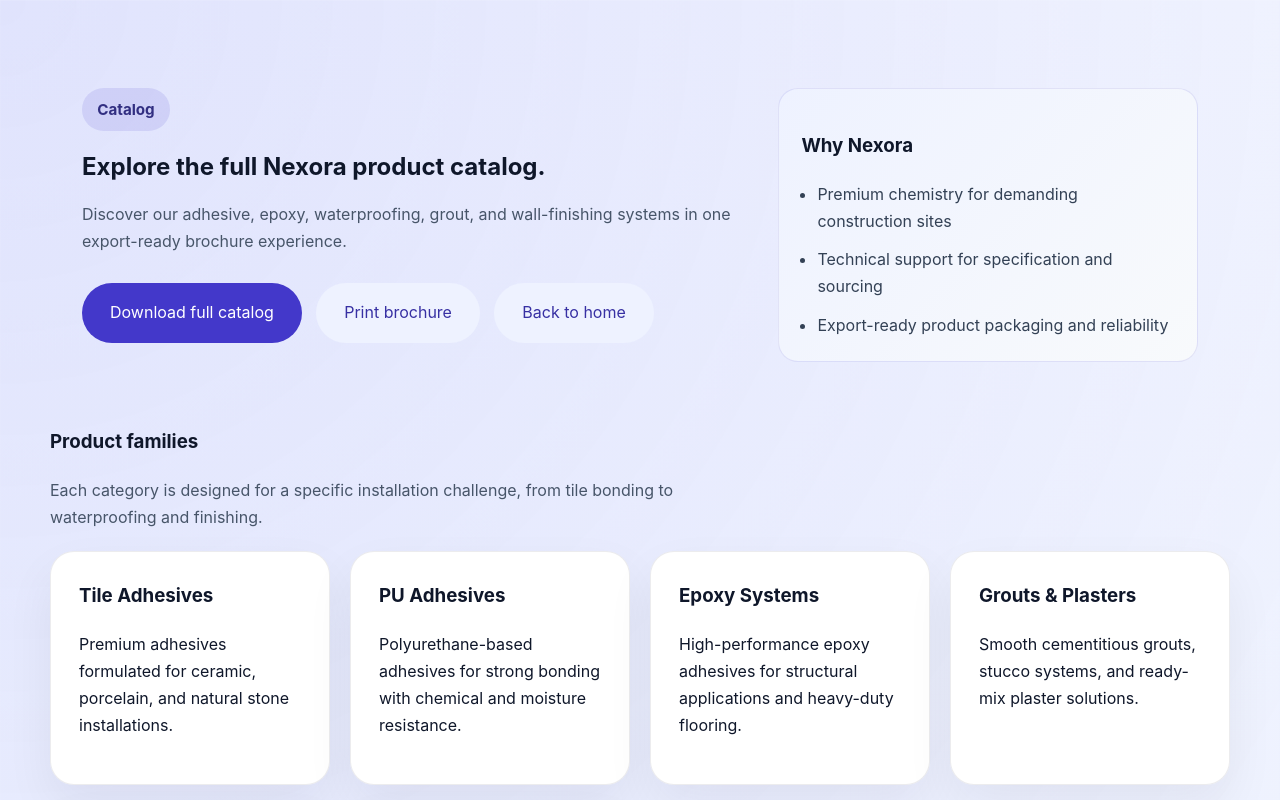
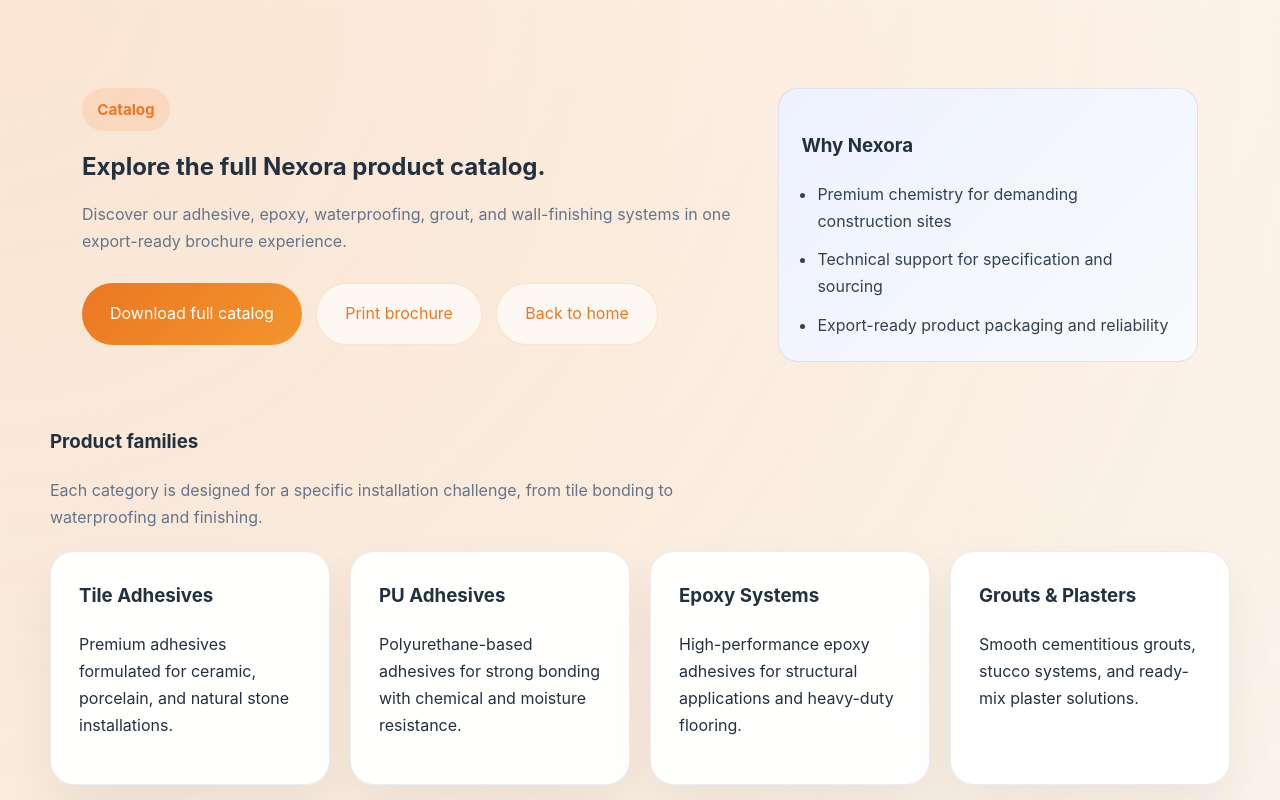
Before and after one commit to jaypalsodha/nexora, a Next.js app: page /catalog in a window 1280 px wide. Shown: the top 800 px of the page. Built offline with nearby package versions, Linux system fonts and the light colour scheme.

Commit message:
Apply logo-inspired Nexora color palette

```diff
--- a/app/globals.css
+++ b/app/globals.css
@@ -1,10 +1,19 @@
 :root {
   color-scheme: light;
   font-family: Inter, system-ui, -apple-system, BlinkMacSystemFont, "Segoe UI", sans-serif;
-  background-color: #f1f5ff;
-  color: #0f172a;
+  background-color: #f8f3ea;
+  color: #23313f;
   line-height: 1.7;
   font-size: 16px;
+  --accent: #ec7723;
+  --accent-strong: #f3952c;
+  --accent-soft: rgba(236, 119, 35, 0.12);
+  --accent-soft-strong: rgba(243, 149, 44, 0.16);
+  --ink: #23313f;
+  --muted: #64748b;
+  --surface: #ffffff;
+  --surface-alt: #fdf8f1;
+  --border: rgba(35, 49, 63, 0.12);
 }
 
 * {
@@ -17,8 +26,9 @@
 }
 
 body {
-  background: radial-gradient(circle at top left, rgba(99, 102, 241, 0.16), transparent 35%),
-    linear-gradient(180deg, #f8fbff 0%, #eef4ff 50%, #ffffff 100%);
+  background: radial-gradient(circle at top left, rgba(236, 119, 35, 0.16), transparent 32%),
+    linear-gradient(180deg, #fdfaf4 0%, #f7efe7 50%, #ffffff 100%);
+  color: var(--ink);
 }
 
 a {
@@ -46,7 +56,7 @@
 }
 
 .section-alt {
-  background: #ffffff;
+  background: #fcfaf7;
 }
 
 .site-header {
@@ -54,8 +64,8 @@
   top: 0;
   z-index: 20;
   backdrop-filter: blur(18px);
-  background: rgba(255, 255, 255, 0.88);
-  border-bottom: 1px solid rgba(148, 163, 184, 0.18);
+  background: rgba(255, 255, 255, 0.9);
+  border-bottom: 1px solid rgba(35, 49, 63, 0.08);
 }
 
 .header-inner {
@@ -72,7 +82,7 @@
   align-items: flex-start;
   gap: 0.24rem;
   font-weight: 800;
-  color: #1e293b;
+  color: var(--ink);
   line-height: 1.05;
   padding-left: 0.1rem;
 }
@@ -90,7 +100,7 @@
   bottom: -0.28rem;
   width: 100%;
   height: 2px;
-  background: linear-gradient(90deg, #4338ca, transparent);
+  background: linear-gradient(90deg, var(--accent), transparent);
   border-radius: 999px;
 }
 
@@ -99,7 +109,7 @@
   font-weight: 700;
   letter-spacing: 0.14em;
   text-transform: uppercase;
-  color: #475569;
+  color: var(--muted);
   margin-top: 0.2rem;
 }
 
@@ -110,13 +120,13 @@
 }
 
 .nav-links a {
-  color: #475569;
+  color: var(--muted);
   font-weight: 600;
   transition: color 0.2s ease;
 }
 
 .nav-links a:hover {
-  color: #4338ca;
+  color: var(--accent);
 }
 
 .hero {
@@ -146,7 +156,7 @@
   width: 28rem;
   height: 28rem;
   border-radius: 50%;
-  background: radial-gradient(circle, rgba(99, 102, 241, 0.16), transparent 55%);
+  background: radial-gradient(circle, rgba(236, 119, 35, 0.16), transparent 55%);
   top: -6rem;
   right: -8rem;
   pointer-events: none;
@@ -158,7 +168,7 @@
   width: 18rem;
   height: 18rem;
   border-radius: 50%;
-  background: radial-gradient(circle, rgba(59, 130, 246, 0.12), transparent 60%);
+  background: radial-gradient(circle, rgba(243, 149, 44, 0.12), transparent 60%);
   bottom: 0;
   left: -5rem;
   pointer-events: none;
@@ -171,7 +181,7 @@
   letter-spacing: 0.18em;
   font-size: 0.82rem;
   font-weight: 700;
-  color: #4338ca;
+  color: var(--accent);
 }
 
 .hero-copy h1 {
@@ -426,7 +436,7 @@
 }
 
 .testimonial-author strong {
-  color: #0f172a;
+  color: var(--ink);
 }
 
 .button {
@@ -436,7 +446,7 @@
   padding: 1rem 1.75rem;
   border-radius: 999px;
   border: none;
-  background: #4338ca;
+  background: linear-gradient(135deg, var(--accent) 0%, var(--accent-strong) 100%);
   color: white;
   cursor: pointer;
   transition: transform 0.2s ease, background-color 0.2s ease, box-shadow 0.2s ease;
@@ -444,17 +454,18 @@
 
 .button:hover {
   transform: translateY(-1px);
-  background: #4f46e5;
-  box-shadow: 0 20px 40px rgba(67, 56, 202, 0.18);
+  background: linear-gradient(135deg, var(--accent) 0%, #d96b15 100%);
+  box-shadow: 0 20px 40px rgba(236, 119, 35, 0.2);
 }
 
 .button.secondary {
-  background: #eef2ff;
-  color: #3730a3;
+  background: var(--surface-alt);
+  color: var(--accent);
+  border: 1px solid rgba(236, 119, 35, 0.16);
 }
 
 .button.secondary:hover {
-  background: #dde4ff;
+  background: #f8ebdc;
 }
 
 @media (max-width: 980px) {
@@ -597,8 +608,8 @@
   display: inline-flex;
   align-items: center;
   gap: 0.5rem;
-  background: rgba(67, 56, 202, 0.12);
-  color: #312e81;
+  background: var(--accent-soft);
+  color: var(--accent);
   padding: 0.55rem 0.95rem;
   border-radius: 999px;
   font-size: 0.95rem;
@@ -621,7 +632,7 @@
 .section-subtitle,
 .subtitle {
   margin-top: 0.75rem;
-  color: #475569;
+  color: var(--muted);
   max-width: 52rem;
 }
 
@@ -673,8 +684,8 @@
   margin-bottom: 1rem;
   padding: 0.55rem 0.9rem;
   border-radius: 999px;
-  background: rgba(67, 56, 202, 0.1);
-  color: #4338ca;
+  background: var(--accent-soft);
+  color: var(--accent);
   font-weight: 700;
   font-size: 0.9rem;
 }
@@ -711,7 +722,7 @@
 }
 
 .section-contact {
-  background: linear-gradient(180deg, #eef2ff 0%, #f8fbff 100%);
+  background: linear-gradient(180deg, #fdf5ea 0%, #fffdf9 100%);
 }
 
 .contact-grid {
@@ -768,8 +779,8 @@
 
 .form-control:focus {
   outline: none;
-  border-color: #4338ca;
-  box-shadow: 0 0 0 4px rgba(67, 56, 202, 0.1);
+  border-color: var(--accent);
+  box-shadow: 0 0 0 4px rgba(236, 119, 35, 0.12);
 }
 
 .trust-grid {
@@ -805,8 +816,8 @@
 .trust-cta {
   padding: 1.5rem;
   border-radius: 1.5rem;
-  background: linear-gradient(135deg, #eef2ff 0%, #f8fbff 100%);
-  border: 1px solid rgba(67, 56, 202, 0.12);
+  background: linear-gradient(135deg, #fdf3e7 0%, #fffaf3 100%);
+  border: 1px solid rgba(236, 119, 35, 0.16);
   box-shadow: 0 18px 50px rgba(15, 23, 42, 0.06);
 }
 
@@ -830,21 +841,21 @@
 .filter-pill {
   padding: 0.85rem 1.3rem;
   border-radius: 999px;
-  border: 1px solid rgba(67, 56, 202, 0.2);
-  background: #f8faff;
-  color: #34426f;
+  border: 1px solid rgba(236, 119, 35, 0.2);
+  background: #fffaf4;
+  color: #7a4d1e;
   cursor: pointer;
   transition: background-color 0.2s ease, transform 0.2s ease;
 }
 
 .filter-pill:hover {
-  background: rgba(67, 56, 202, 0.12);
+  background: var(--accent-soft);
 }
 
 .filter-pill.active {
-  background: #4338ca;
+  background: linear-gradient(135deg, var(--accent) 0%, var(--accent-strong) 100%);
   color: white;
-  border-color: #4338ca;
+  border-color: transparent;
 }
 
 .product-extra {
```
